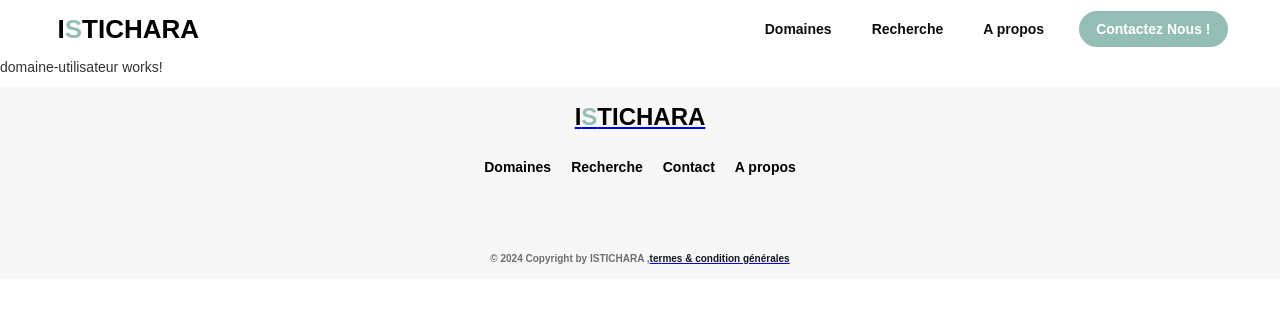
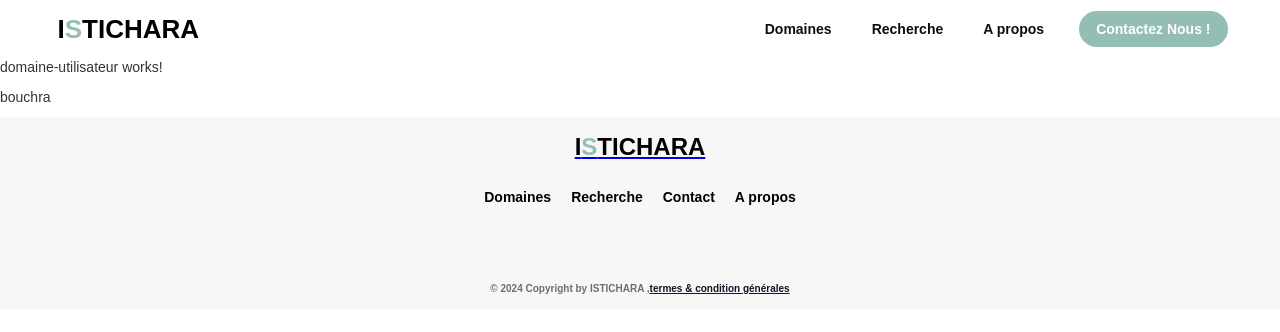
Before and after one commit to YassineMj/Projet-IsticharaConsultation-Angular, an Angular app: page /utilisateur/domaine-utilisateur in a window 1280 px wide. Shown: the top 332 px of the page. Built offline with nearby package versions, Linux system fonts and the light colour scheme.

Commit message:
changement dans domaine componenent by bouchra

```diff
--- a/src/app/Partie-Utilisateur/domaine-utilisateur/domaine-utilisateur.component.html
+++ b/src/app/Partie-Utilisateur/domaine-utilisateur/domaine-utilisateur.component.html
@@ -1,3 +1,3 @@
 <p>domaine-utilisateur works!</p>
-
+<p>bouchra</p>
 <app-bas-de-page></app-bas-de-page>
```
